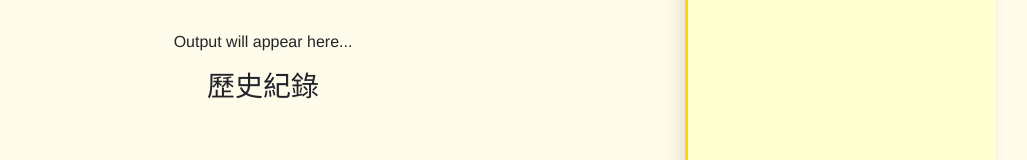
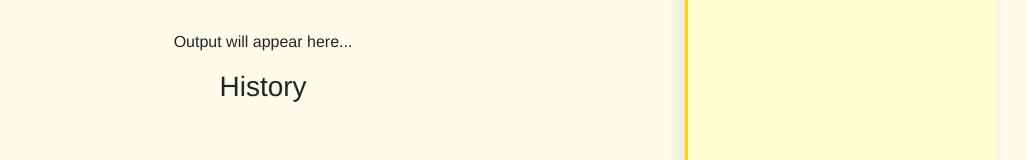
Before and after one commit to acsnake1019/lootmanager2, a plain HTML site: page index.html in a window 1280 px wide. Shown: the part 372-532 px from the top of the page, without its empty margins (159-1186 px from the left). Drawn offline with nearby package versions, Linux system fonts and the light colour scheme.

Commit message:
Update index.html

```diff
--- a/index.html
+++ b/index.html
@@ -107,7 +107,7 @@
             <div id="output">Output will appear here...</div>
         </footer>
         <div id="history" class="mt-3">
-            <h3>歷史紀錄</h3>
+            <h3>History</h3>
             <ul class="list-group">
                 <!-- 歷史紀錄會顯示在這裡 -->
             </ul>
```
